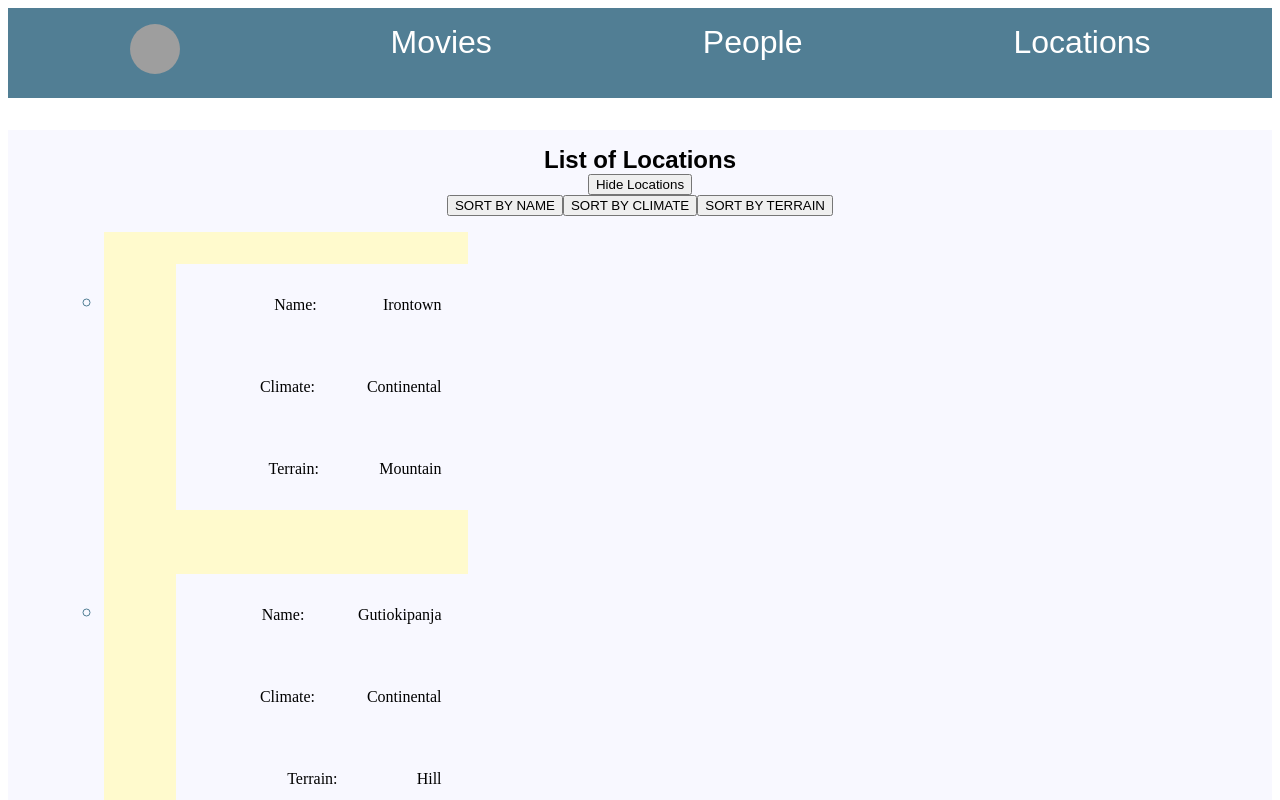
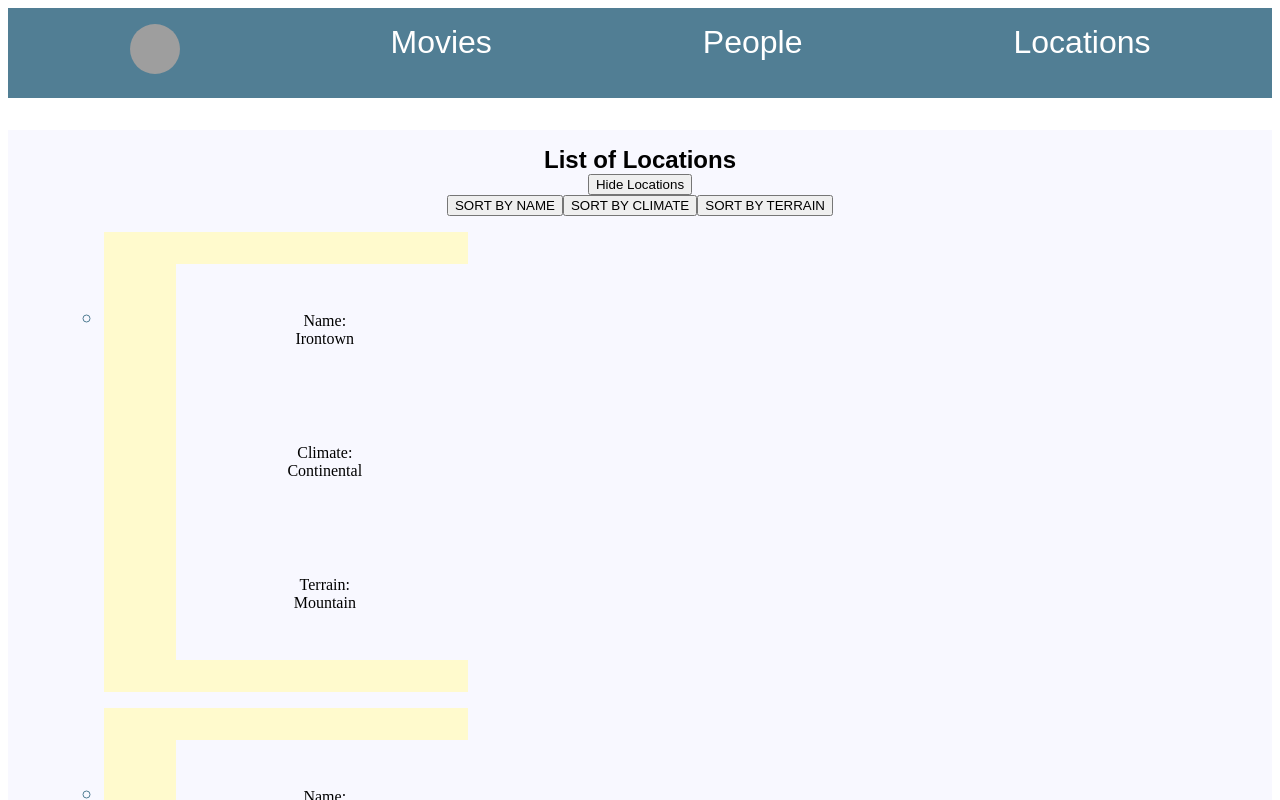
Before and after one commit to joinpursuit/9-1-module-three-assessment, a React (Create React App) app: page /locations in a window 1280 px wide. Both pictures are taken after a click on the button "Show Locations". Shown: the top 800 px of the page. Built offline with nearby package versions, Linux system fonts and the light colour scheme; grey boxes are pictures that could not be loaded; the HTML template or start-up script is replaced by a standard one.

Commit message:
Save Point: "Best" Locations attempt. No errors

```diff
--- a/src/components/Locations.js
+++ b/src/components/Locations.js
@@ -3,6 +3,26 @@ import {useState, useEffect} from 'react';
 export default function Locations () {
     const [datas, setData] = useState([])
     const [hide, setHide] = useState(false)
+    const [location, setLocation] = useState([])
+
+    /*
+    Right Idea wrong execution.
+
+    NOTES TO SELF:
+    1. No errors in console
+    2. CODE IS SORTING BUT SHOWS CSS AS SPLIT.
+    3. SPAN IS NOT BEING SEEN AS IS
+    4. Replace p tags when fixed
+    5. over use of hide is to make up for the change being bonded to the sort
+    6. Maybe add map into sort?
+    7. buttons are not aligned how they look in photo
+
+    Thoughts:
+
+    ASK ABOUT NAMING OF CSS why so many ul li and is there a way around it.
+    If it doesn't work you're just going to have to make 3 different functions to sort with...
+    Maybe two returns? 3 maybe.
+    */
 
     useEffect(() => {
         fetch('./locations.json')
@@ -13,26 +33,49 @@ export default function Locations () {
         });
     }, [])
 
-     function hideLocations(){
-        setHide(!hide)
+    function handleChange(){
+        const findLocations = datas.map(({id, name, climate, terrain}) => {
+            return (
+
+                <ul key={id} >
+                <ul>
+                    <li>
+                        <ul>
+                            <li><p><span>Name:</span>{name}</p></li>
+
+                            <li><p><span>Climate:</span>{climate}</p></li>
+
+                            <li><p><span>Terrain: </span>{terrain}</p></li>
+                        </ul>
+                    </li>
+                </ul>
+                </ul>
+
+            )
+        })
+        setLocation(findLocations)
+        hide ? setHide(false) : setHide(true)
     }
 
-    function handleSort(){
+    function handleSort(e){
         const sort = datas.sort(function(a, b){
-            if(a > b){
+            if(a[e] > b[e]){
                 return 1
-            }else if (a < b){
+            }else if (a[e] < b[e]){
                 return -1
             }else{
                 return 0
             }
         })
         setData(sort)
+        handleChange()
+        setHide(true)
     };
+
     return (
         <main className='locations'>
             <h2>List of Locations</h2>
-            <button type='submit' onClick={hideLocations}>
+            <button type='submit' onClick={handleChange}>
                 {!hide ? 'Show Locations' : 'Hide Locations'}
             </button>
             {hide ? (
@@ -40,29 +83,9 @@ export default function Locations () {
                    <button type='submit' onClick={() => handleSort('name')}>SORT BY NAME</button>
                    <button type='submit' onClick={() => handleSort('climate')}>SORT BY CLIMATE</button>
                    <button type='submit' onClick={() => handleSort('terrain')}>SORT BY TERRAIN</button>
-                   <ul>
-                    {datas.map(({id, name, climate, terrain}) =>{
-                        return (
-                            <ul key={id}>
-                            <li>
-                              <ul>
-                                <li>
-                                  <span>Name: </span> {name}
-                                </li>
-                                <li>
-                                  <span>Climate: </span> {climate}
-                                </li>
-                                <li>
-                                  <span>Terrain: </span> {terrain}
-                                </li>
-                              </ul>
-                            </li>
-                          </ul>
-                        )
-                    })}
-                   </ul>
                 </div>
             ): null}
+            <div>{hide && location}</div>
         </main>
     );
 };
```
